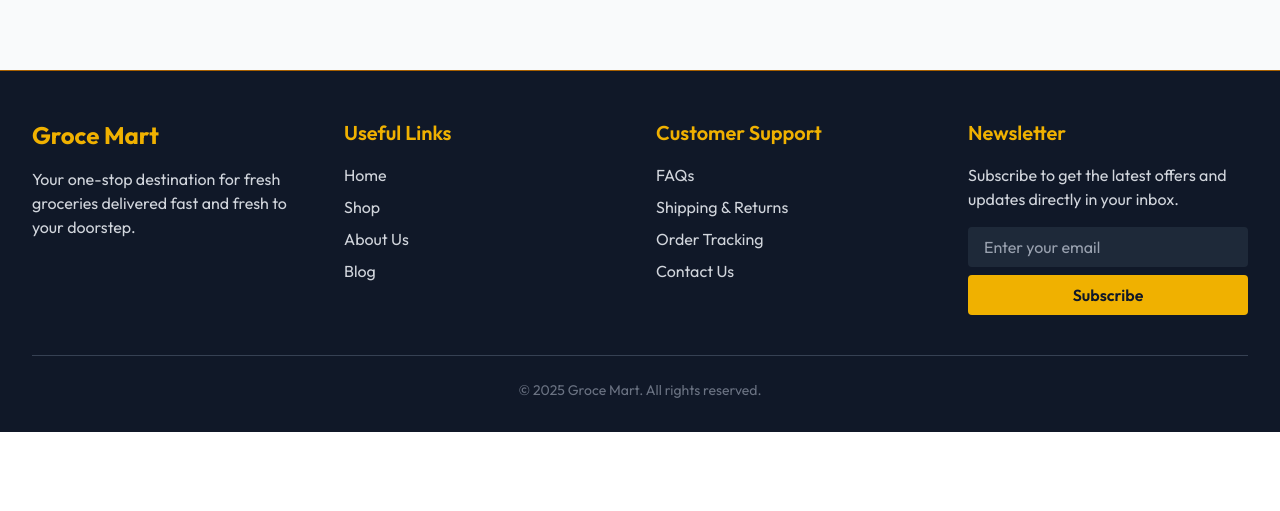
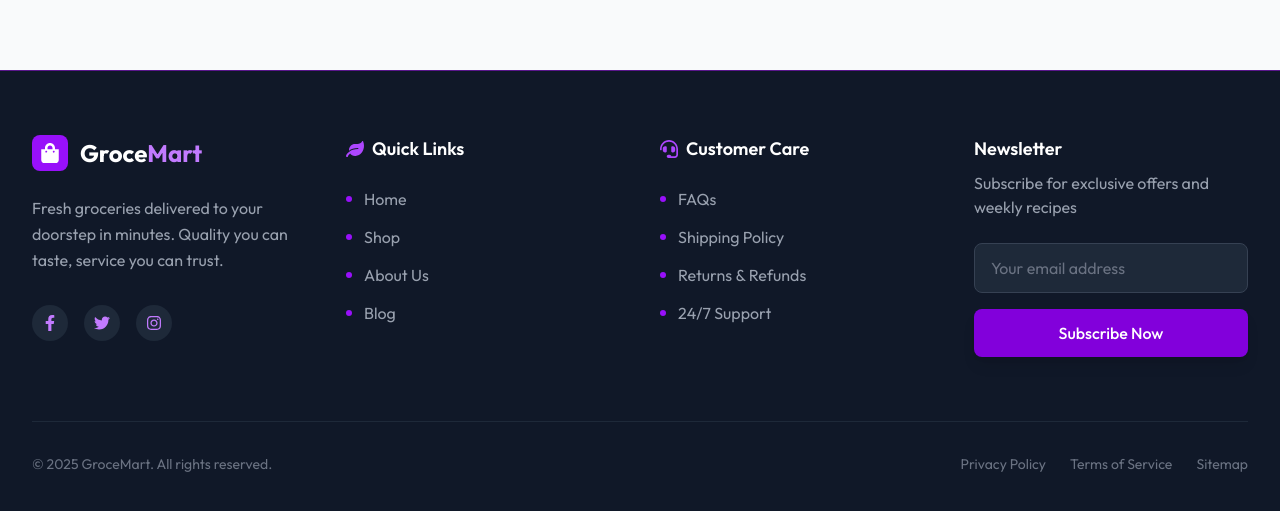
Before and after one commit to shivam-ka/Groce-Mart, a React (Vite) app in the folder frontend/: page /dashboard/category in a window 1280 px wide. Shown: the part 811-1322 px from the top of the page. Before the commit the page ends 1243 px from the top, so only its background shows below. Built offline with nearby package versions, Linux system fonts and the light colour scheme; no server answers; a web font is replaced by a local one.

Commit message:
Feat: Enhance Cart functionality with quantity controls and loading indicators

```diff
--- a/frontend/src/components/Footer.jsx
+++ b/frontend/src/components/Footer.jsx
@@ -1,74 +1,139 @@
 import React from 'react'
+import { FaFacebookF, FaTwitter, FaInstagram, FaShoppingBag, FaLeaf, FaHeadset } from 'react-icons/fa'
 
 const Footer = () => {
   return (
-    <footer className="bg-gray-900 text-gray-300 pt-12 pb-8 border-t border-yellow-700">
-      <div className="max-w-7xl mx-auto px-4 sm:px-6 lg:px-8">
-        <div className="grid grid-cols-1 md:grid-cols-4 gap-8">
+    <footer className="bg-gray-900 text-gray-300 pt-16 pb-12 border-t border-purple-900">
+      <div className="max-w-7xl mx-auto px-5 sm:px-6 lg:px-8">
+        <div className="grid grid-cols-1 md:grid-cols-4 gap-10">
 
-
-          <div>
-            <h2 className="text-2xl font-bold text-yellow-500 mb-4">Groce Mart</h2>
-            <p>Your one-stop destination for fresh groceries delivered fast and fresh to your doorstep.</p>
-            <div className="mt-4 flex space-x-4">
-              <a href="#" aria-label="Facebook" className="hover:text-yellow-500">
-                <i className="fab fa-facebook-f"></i>
+          {/* Brand Column */}
+          <div className="space-y-6">
+            <div className="flex items-center space-x-3">
+              <div className="bg-purple-600 p-2 rounded-lg">
+                <FaShoppingBag className="text-white text-xl" />
+              </div>
+              <h2 className="text-2xl font-bold text-white">Groce<span className="text-purple-400">Mart</span></h2>
+            </div>
+            <p className="text-gray-400 leading-relaxed">
+              Fresh groceries delivered to your doorstep in minutes. Quality you can taste, service you can trust.
+            </p>
+            <div className="flex space-x-4 pt-2">
+              <a href="#" className="p-2.5 bg-gray-800 rounded-full text-purple-400 hover:bg-purple-600 hover:text-white transition-all">
+                <FaFacebookF className="w-4 h-4" />
               </a>
-              <a href="#" aria-label="Twitter" className="hover:text-yellow-500">
-                <i className="fab fa-twitter"></i>
+              <a href="#" className="p-2.5 bg-gray-800 rounded-full text-purple-400 hover:bg-purple-600 hover:text-white transition-all">
+                <FaTwitter className="w-4 h-4" />
               </a>
-              <a href="#" aria-label="Instagram" className="hover:text-yellow-500">
-                <i className="fab fa-instagram"></i>
+              <a href="#" className="p-2.5 bg-gray-800 rounded-full text-purple-400 hover:bg-purple-600 hover:text-white transition-all">
+                <FaInstagram className="w-4 h-4" />
               </a>
             </div>
           </div>
 
-
+          {/* Quick Links Column */}
           <div>
-            <h3 className="text-xl font-semibold text-yellow-500 mb-4">Useful Links</h3>
-            <ul className="space-y-2">
-              <li><a href="#" className="hover:text-yellow-500">Home</a></li>
-              <li><a href="#" className="hover:text-yellow-500">Shop</a></li>
-              <li><a href="#" className="hover:text-yellow-500">About Us</a></li>
-              <li><a href="#" className="hover:text-yellow-500">Blog</a></li>
+            <h3 className="text-lg font-semibold text-white mb-6 flex items-center">
+              <FaLeaf className="mr-2 text-purple-500" />
+              Quick Links
+            </h3>
+            <ul className="space-y-3.5">
+              <li>
+                <a href="#" className="flex items-center text-gray-400 hover:text-purple-400 transition-colors group">
+                  <span className="w-1.5 h-1.5 bg-purple-600 rounded-full mr-3 group-hover:bg-purple-400 transition-colors"></span>
+                  Home
+                </a>
+              </li>
+              <li>
+                <a href="#" className="flex items-center text-gray-400 hover:text-purple-400 transition-colors group">
+                  <span className="w-1.5 h-1.5 bg-purple-600 rounded-full mr-3 group-hover:bg-purple-400 transition-colors"></span>
+                  Shop
+                </a>
+              </li>
+              <li>
+                <a href="#" className="flex items-center text-gray-400 hover:text-purple-400 transition-colors group">
+                  <span className="w-1.5 h-1.5 bg-purple-600 rounded-full mr-3 group-hover:bg-purple-400 transition-colors"></span>
+                  About Us
+                </a>
+              </li>
+              <li>
+                <a href="#" className="flex items-center text-gray-400 hover:text-purple-400 transition-colors group">
+                  <span className="w-1.5 h-1.5 bg-purple-600 rounded-full mr-3 group-hover:bg-purple-400 transition-colors"></span>
+                  Blog
+                </a>
+              </li>
             </ul>
           </div>
 
-
+          {/* Support Column */}
           <div>
-            <h3 className="text-xl font-semibold text-yellow-500 mb-4">Customer Support</h3>
-            <ul className="space-y-2">
-              <li><a href="#" className="hover:text-yellow-500">FAQs</a></li>
-              <li><a href="#" className="hover:text-yellow-500">Shipping & Returns</a></li>
-              <li><a href="#" className="hover:text-yellow-500">Order Tracking</a></li>
-              <li><a href="#" className="hover:text-yellow-500">Contact Us</a></li>
+            <h3 className="text-lg font-semibold text-white mb-6 flex items-center">
+              <FaHeadset className="mr-2 text-purple-500" />
+              Customer Care
+            </h3>
+            <ul className="space-y-3.5">
+              <li>
+                <a href="#" className="flex items-center text-gray-400 hover:text-purple-400 transition-colors group">
+                  <span className="w-1.5 h-1.5 bg-purple-600 rounded-full mr-3 group-hover:bg-purple-400 transition-colors"></span>
+                  FAQs
+                </a>
+              </li>
+              <li>
+                <a href="#" className="flex items-center text-gray-400 hover:text-purple-400 transition-colors group">
+                  <span className="w-1.5 h-1.5 bg-purple-600 rounded-full mr-3 group-hover:bg-purple-400 transition-colors"></span>
+                  Shipping Policy
+                </a>
+              </li>
+              <li>
+                <a href="#" className="flex items-center text-gray-400 hover:text-purple-400 transition-colors group">
+                  <span className="w-1.5 h-1.5 bg-purple-600 rounded-full mr-3 group-hover:bg-purple-400 transition-colors"></span>
+                  Returns & Refunds
+                </a>
+              </li>
+              <li>
+                <a href="#" className="flex items-center text-gray-400 hover:text-purple-400 transition-colors group">
+                  <span className="w-1.5 h-1.5 bg-purple-600 rounded-full mr-3 group-hover:bg-purple-400 transition-colors"></span>
+                  24/7 Support
+                </a>
+              </li>
             </ul>
           </div>
 
-
-          <div>
-            <h3 className="text-xl font-semibold text-yellow-500 mb-4">Newsletter</h3>
-            <p>Subscribe to get the latest offers and updates directly in your inbox.</p>
-            <form className="mt-4">
-              <input
-                type="email"
-                placeholder="Enter your email"
-                className="w-full px-4 py-2 rounded bg-gray-800 text-white placeholder-gray-400 focus:outline-none focus:ring-2 focus:ring-yellow-500"
-              />
+          {/* Newsletter Column */}
+          <div className="space-y-6">
+            <h3 className="text-lg font-semibold text-white mb-2">Newsletter</h3>
+            <p className="text-gray-400">
+              Subscribe for exclusive offers and weekly recipes
+            </p>
+            <form className="space-y-4">
+              <div className="relative">
+                <input
+                  type="email"
+                  placeholder="Your email address"
+                  className="w-full px-4 py-3 rounded-lg bg-gray-800 border border-gray-700 text-white placeholder-gray-500 focus:ring-2 focus:ring-purple-600 focus:border-transparent outline-none transition-all"
+                />
+              </div>
               <button
                 type="submit"
-                className="mt-2 w-full bg-yellow-500 text-gray-900 font-semibold py-2 rounded hover:bg-yellow-400 transition"
+                className="w-full bg-purple-700 hover:bg-purple-600 text-white font-medium py-3 px-4 rounded-lg transition-all shadow-lg hover:shadow-purple-900/30"
               >
-                Subscribe
+                Subscribe Now
               </button>
             </form>
           </div>
 
         </div>
 
-
-        <div className="mt-10 border-t border-gray-700 pt-6 text-center text-sm text-gray-500">
-          © {new Date().getFullYear()} Groce Mart. All rights reserved.
+        {/* Copyright Section */}
+        <div className="mt-16 pt-8 border-t border-gray-800 flex flex-col md:flex-row justify-between items-center">
+          <div className="text-gray-500 text-sm mb-4 md:mb-0">
+            © {new Date().getFullYear()} GroceMart. All rights reserved.
+          </div>
+          <div className="flex space-x-6">
+            <a href="#" className="text-gray-500 hover:text-purple-400 text-sm transition-colors">Privacy Policy</a>
+            <a href="#" className="text-gray-500 hover:text-purple-400 text-sm transition-colors">Terms of Service</a>
+            <a href="#" className="text-gray-500 hover:text-purple-400 text-sm transition-colors">Sitemap</a>
+          </div>
         </div>
       </div>
     </footer>
--- a/frontend/src/components/ProductContainer.jsx
+++ b/frontend/src/components/ProductContainer.jsx
@@ -129,7 +129,7 @@ const ProductContainer = ({ product }) => {
                                 <motion.button
                                     onClick={(e) => decreaseQnty(e, cartItemDetails)}
                                     whileTap={{ scale: 0.95 }}
-                                    className="cursor-pointer rounded-l-xl w-8 h-8 flex items-center justify-center bg-purple-600  shadow-sm text-white hover:bg-purple-700 transition-colors"
+                                    className="cursor-pointer border rounded-l-xl w-8 h-8 flex items-center justify-center bg-purple-600  shadow-sm text-white hover:bg-purple-700 transition-colors"
                                 >
                                     <FiMinus size={14} />
                                 </motion.button>
@@ -141,7 +141,7 @@ const ProductContainer = ({ product }) => {
                                 <motion.button
                                     onClick={(e) => increaseQnty(e, cartItemDetails)}
                                     whileTap={{ scale: 0.95 }}
-                                    className="cursor-pointer rounded-r-xl w-8 h-8 flex items-center justify-center bg-purple-600  shadow-sm text-white hover:bg-purple-700 transition-colors"
+                                    className="cursor-pointer border rounded-r-xl w-8 h-8 flex items-center justify-center bg-purple-600  shadow-sm text-white hover:bg-purple-700 transition-colors"
                                 >
                                     <FiPlus size={14} />
                                 </motion.button>
--- a/frontend/src/provider/GlobalProvider.jsx
+++ b/frontend/src/provider/GlobalProvider.jsx
@@ -39,7 +39,7 @@ const GlobalProvider = ({ children }) => {
 
     const increaseQnty = async (e, cartItemDetails) => {
         e.stopPropagation();
-        e.preventDefault();
+        e.preventDefault()
 
         const qnty = cartItemDetails?.quantity + 1
 
@@ -86,7 +86,6 @@ const GlobalProvider = ({ children }) => {
         } catch (error) {
             errorToast(error)
         }
-
     }
 
     useEffect(() => {
@@ -120,6 +119,7 @@ const GlobalProvider = ({ children }) => {
         tAmountNoDis,
         isCartOpen,
         setIsCartOpen,
+
     }
 
     return (
```
Also changed, not shown: frontend/src/components/Cart.jsx (+110 -22 lines), frontend/src/components/ProductByCategory.jsx (+7 -15 lines), frontend/src/pages/Home.jsx (+13 -4 lines), frontend/src/pages/ProductDisplayPage.jsx (+35 -41 lines).
